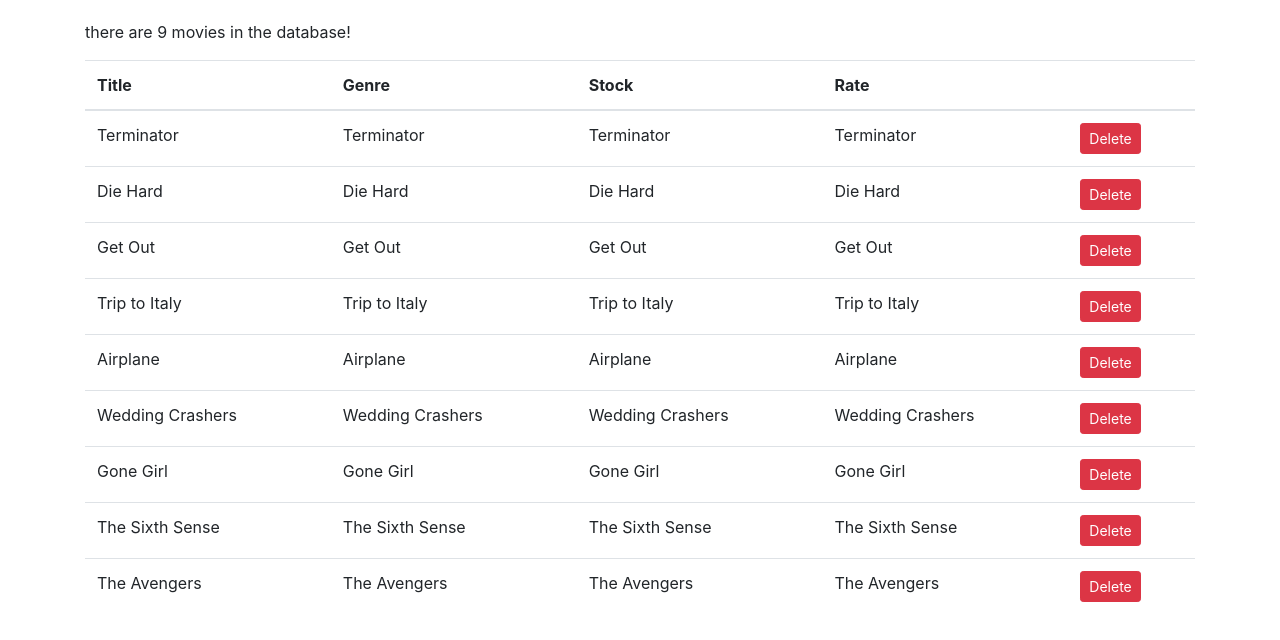
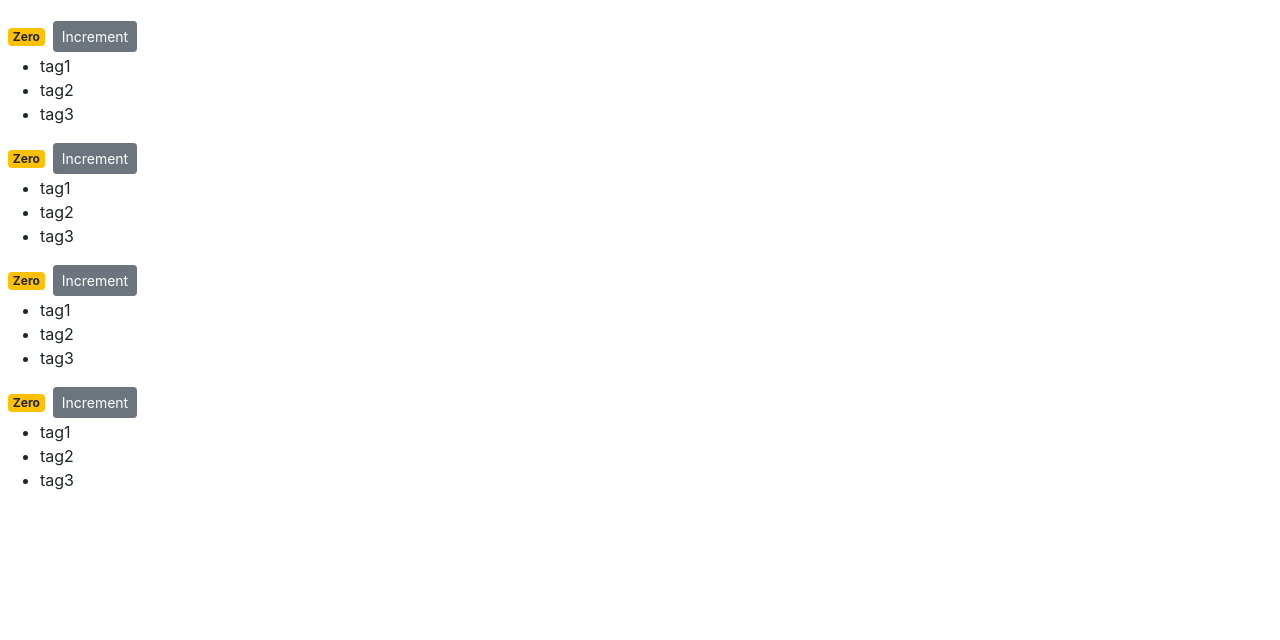
Before and after one commit to ZahraJiryaee/vidly, a React (Create React App) app: page / in a window 1280 px wide. Shown: the top 640 px of the page. Built offline with nearby package versions, Linux system fonts and the light colour scheme.

Commit message:
4.2. composing components

```diff
--- /dev/null
+++ b/src/components/counters.jsx
@@ -0,0 +1,24 @@
+import React, { Component } from "react";
+import Counter from "./counter";
+
+class Counters extends Component {
+  state = {
+    counters: [
+      { id: 1, value: 0 },
+      { id: 2, value: 0 },
+      { id: 3, value: 0 },
+      { id: 4, value: 0 },
+    ],
+  };
+  render() {
+    return (
+      <React.Fragment>
+        {this.state.counters.map((counter) => (
+          <Counter key={counter.id} />
+        ))}
+      </React.Fragment>
+    );
+  }
+}
+
+export default Counters;
--- a/src/index.js
+++ b/src/index.js
@@ -1,18 +1,18 @@
-import React from 'react';
-import ReactDOM from 'react-dom';
-import './index.css';
-import App from './App';
-import reportWebVitals from './reportWebVitals';
+import React from "react";
+import ReactDOM from "react-dom";
+import "./index.css";
+import App from "./App";
+import reportWebVitals from "./reportWebVitals";
 import "bootstrap/dist/css/bootstrap.css";
 import "font-awesome/css/font-awesome.css";
 
-// import Counter from "./components/counter"
+import Counters from "./components/counters";
 
 ReactDOM.render(
   <React.StrictMode>
-    <App />
+    <Counters />
   </React.StrictMode>,
-  document.getElementById('root')
+  document.getElementById("root")
 );
 
 // If you want to start measuring performance in your app, pass a function
```
